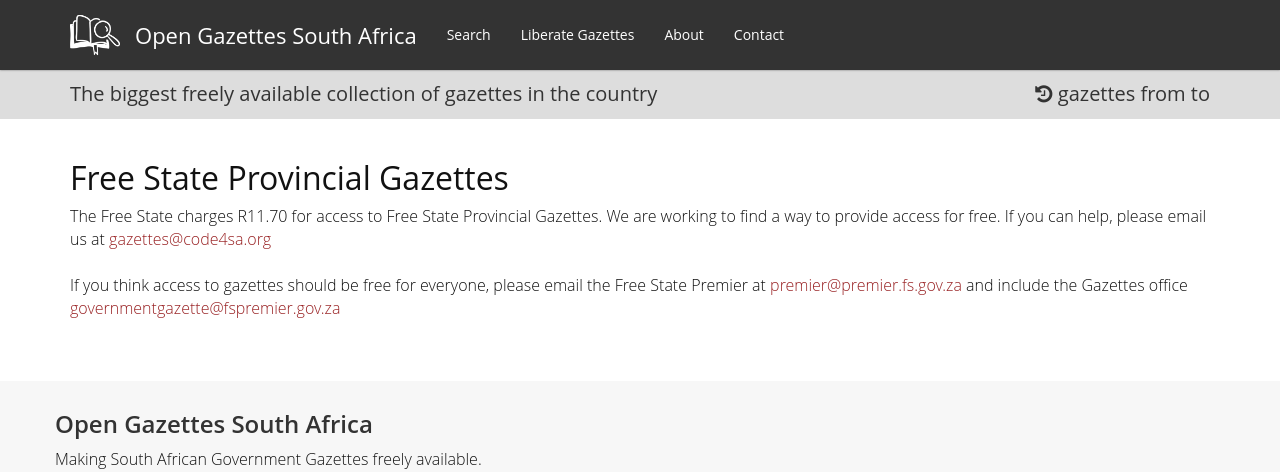
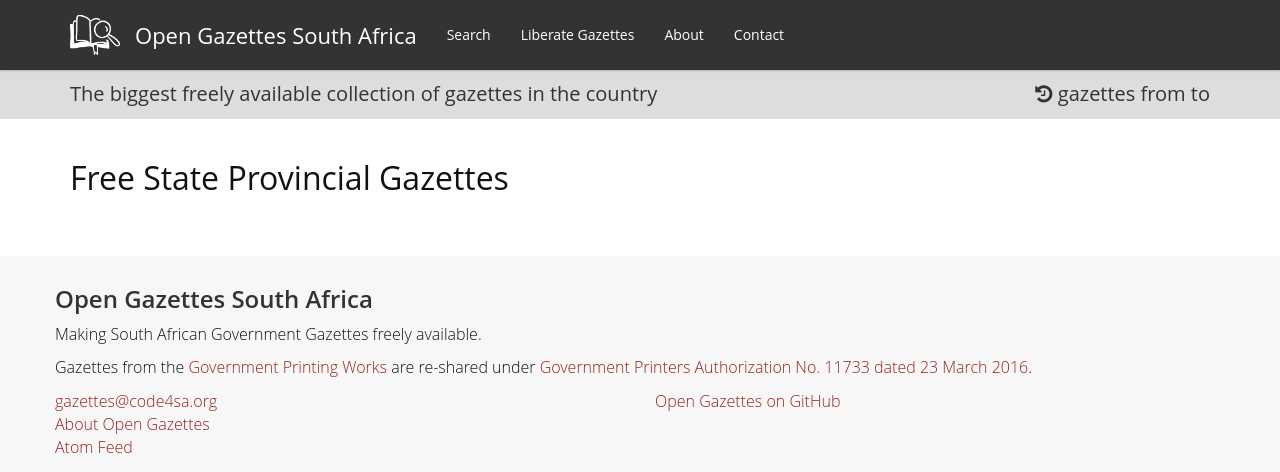
Before and after one commit to OpenUpSA/opengazettes, a Jekyll site: the page built from _gazettes/ZA-FS/index.md, in a window 1280 px wide. Shown: the top 472 px of the page. Built offline with Jekyll 4.4.1, drawn with Linux system fonts in a browser that asks for light colours; comment, search, counter and statistics services are not loaded.

Commit message:
Updated index via TravisCI

```diff
--- a/_gazettes/ZA-FS/index.md
+++ b/_gazettes/ZA-FS/index.md
@@ -4,5 +4,4 @@
 jurisdiction: ZA-FS
 jurisdiction_name: Free State
 provincial: true
-notice: The Free State charges R11.70 for access to Free State Provincial Gazettes. We are working to find a way to provide access for free. If you can help, please email us at <a href="mailto:gazettes@code4sa.org">gazettes@code4sa.org</a><br><br>If you think access to gazettes should be free for everyone, please email the Free State Premier at <a href="mailto:premier@premier.fs.gov.za">premier@premier.fs.gov.za</a> and include the Gazettes office <a href="mailto:governmentgazette@fspremier.gov.za">governmentgazette@fspremier.gov.za</a>
 ---
```
